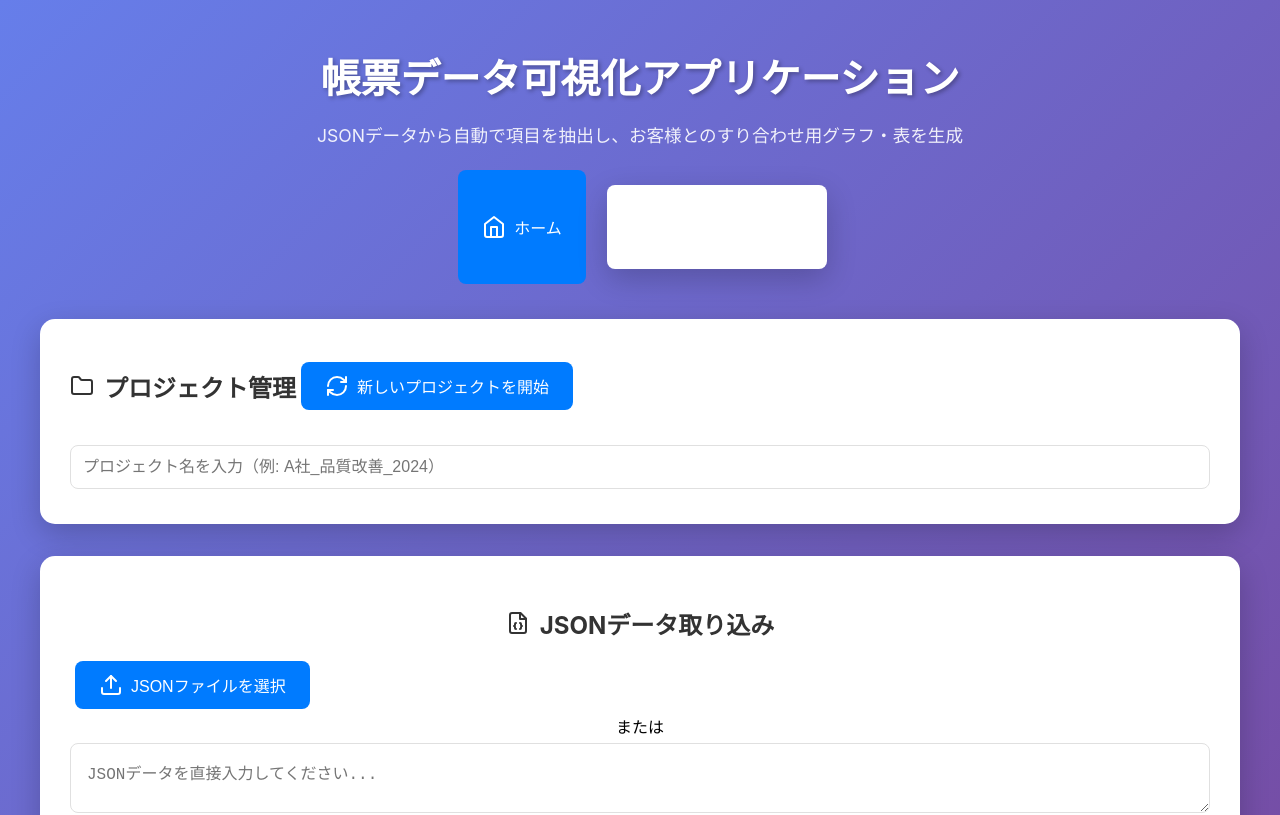
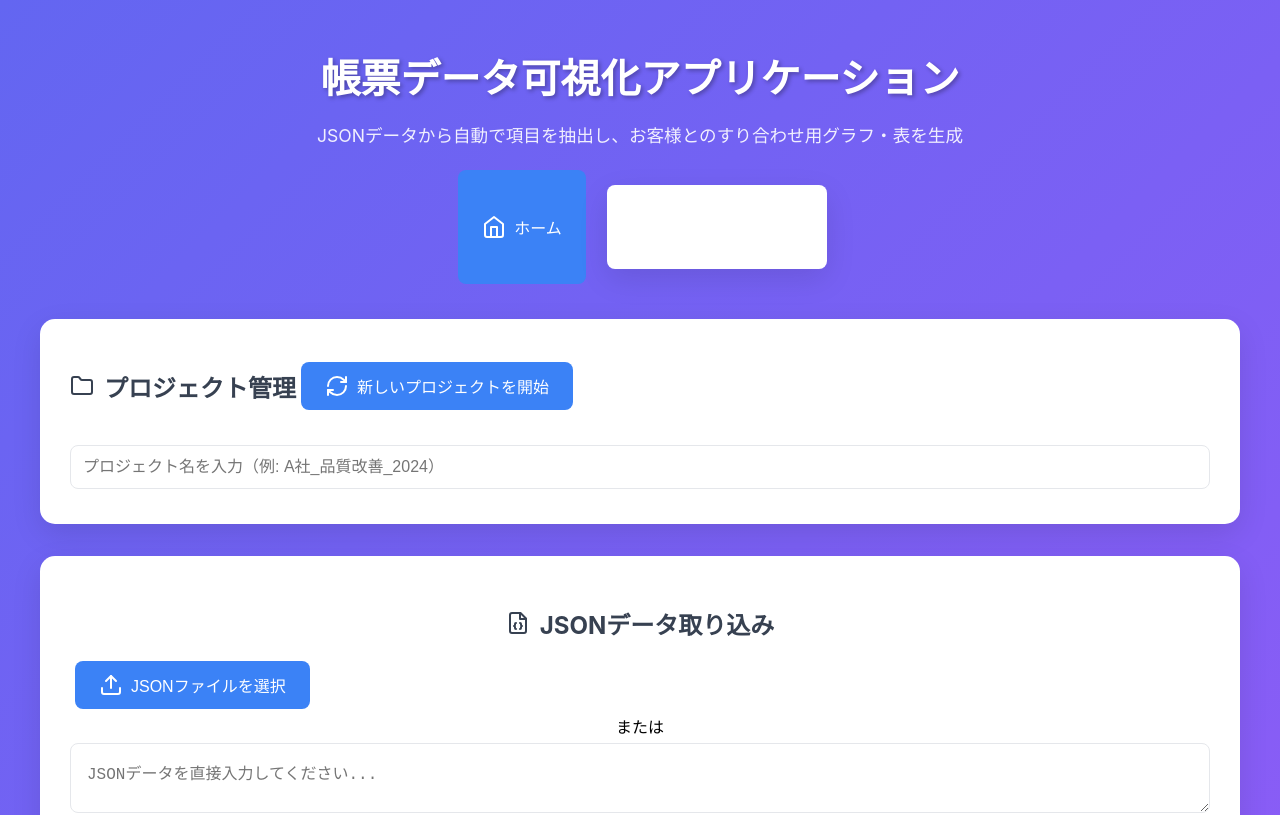
Before and after one commit to ToruNakayama4351/genba-visualization-app, a Next.js app: page /genba-visualization-app/ in a window 1280 px wide. Shown: the top 815 px of the page. Built offline with nearby package versions, Linux system fonts and the light colour scheme.

Commit message:
Update globals.css

```diff
--- a/styles/globals.css
+++ b/styles/globals.css
@@ -4,76 +4,63 @@ body {
   margin: 0;
   font-family: -apple-system, BlinkMacSystemFont, Segoe UI, Roboto, Oxygen,
     Ubuntu, Cantarell, Fira Sans, Droid Sans, Helvetica Neue, sans-serif;
-  background: linear-gradient(135deg, #667eea 0%, #764ba2 100%);
+  background: linear-gradient(135deg, #6366f1 0%, #8b5cf6 100%);
   min-height: 100vh;
 }
-
 * {
   box-sizing: border-box;
 }
-
 /* メインコンテナ */
 .min-h-screen {
   min-height: 100vh;
   padding: 20px;
 }
-
 .max-w-7xl {
   max-width: 1200px;
   margin: 0 auto;
 }
-
 /* ヘッダー */
 header {
   text-align: center;
   margin-bottom: 30px;
 }
-
 h1 {
   color: white;
   font-size: 2.5rem;
   margin-bottom: 10px;
   text-shadow: 2px 2px 4px rgba(0,0,0,0.3);
 }
-
 header p {
   color: rgba(255,255,255,0.9);
   font-size: 1.1rem;
 }
-
 /* ナビゲーション */
 .flex {
   display: flex;
 }
-
 .justify-center {
   justify-content: center;
 }
-
 .gap-4 {
   gap: 16px;
 }
-
 .items-center {
   align-items: center;
 }
-
 /* カード */
 .bg-white {
   background: white;
   border-radius: 15px;
   padding: 30px;
   margin: 20px 0;
-  box-shadow: 0 10px 30px rgba(0,0,0,0.2);
+  box-shadow: 0 10px 30px rgba(0,0,0,0.1);
 }
-
 .space-y-8 > * + * {
   margin-top: 32px;
 }
-
 /* ボタン */
 button {
-  background: #007bff;
+  background: #3b82f6;
   color: white;
   border: none;
   padding: 12px 24px;
@@ -81,39 +68,44 @@ button {
   cursor: pointer;
   font-size: 16px;
   margin: 5px;
-  transition: all 0.3s ease;
+  transition: background-color 0.2s ease;
   display: inline-flex;
   align-items: center;
   gap: 8px;
 }
-
 button:hover {
-  background: #0056b3;
-  transform: translateY(-2px);
-  box-shadow: 0 5px 15px rgba(0,123,255,0.3);
+  background: #2563eb;
 }
-
 button:disabled {
-  background: #ccc;
+  background: #9ca3af;
   cursor: not-allowed;
-  transform: none;
 }
-
 /* ナビゲーションボタン特別スタイル */
 .nav-button {
-  background: rgba(255,255,255,0.9);
-  color: #333;
-  border: 2px solid rgba(255,255,255,0.3);
+  background: white;
+  color: #6b7280;
+  border: 1px solid transparent;
+  padding: 10px 20px;
+  margin: 0;
+  font-weight: 500;
+  transition: all 0.2s ease;
 }
-
+.nav-button:hover {
+  background: #f3f4f6;
+  color: #374151;
+  transform: none;
+  box-shadow: none;
+}
 .nav-button.active {
-  background: #007bff;
+  background: #3b82f6;
   color: white;
 }
-
+.nav-button.active:hover {
+  background: #2563eb;
+}
 /* 入力フィールド */
 input, textarea, select {
-  border: 2px solid #e0e0e0;
+  border: 2px solid #e5e7eb;
   border-radius: 8px;
   padding: 12px;
   font-size: 16px;
@@ -121,73 +113,59 @@ input, textarea, select {
   margin: 5px 0;
   transition: border-color 0.3s ease;
 }
-
 input:focus, textarea:focus, select:focus {
   outline: none;
-  border-color: #007bff;
+  border-color: #3b82f6;
 }
-
 /* セクション見出し */
 h2 {
   font-size: 1.5rem;
   margin-bottom: 20px;
-  color: #333;
+  color: #374151;
   display: flex;
   align-items: center;
   gap: 10px;
 }
-
 h3 {
   font-size: 1.2rem;
   margin-bottom: 15px;
-  color: #333;
+  color: #374151;
 }
-
 /* グリッドレイアウト */
 .grid {
   display: grid;
 }
-
 .grid-cols-1 {
   grid-template-columns: repeat(1, 1fr);
 }
-
 .md\:grid-cols-3 {
   grid-template-columns: repeat(3, 1fr);
 }
-
 .gap-4 {
   gap: 16px;
 }
-
 /* レスポンシブ対応 */
 @media (min-width: 768px) {
   .md\:grid-cols-3 {
     grid-template-columns: repeat(3, 1fr);
   }
 }
-
 /* その他のユーティリティ */
 .text-center {
   text-align: center;
 }
-
 .mb-4 {
   margin-bottom: 16px;
 }
-
 .p-4 {
   padding: 16px;
 }
-
 .border {
-  border: 1px solid #e0e0e0;
+  border: 1px solid #e5e7eb;
 }
-
 .rounded-lg {
   border-radius: 8px;
 }
-
 .hover\:bg-gray-50:hover {
   background-color: #f9fafb;
 }
```
